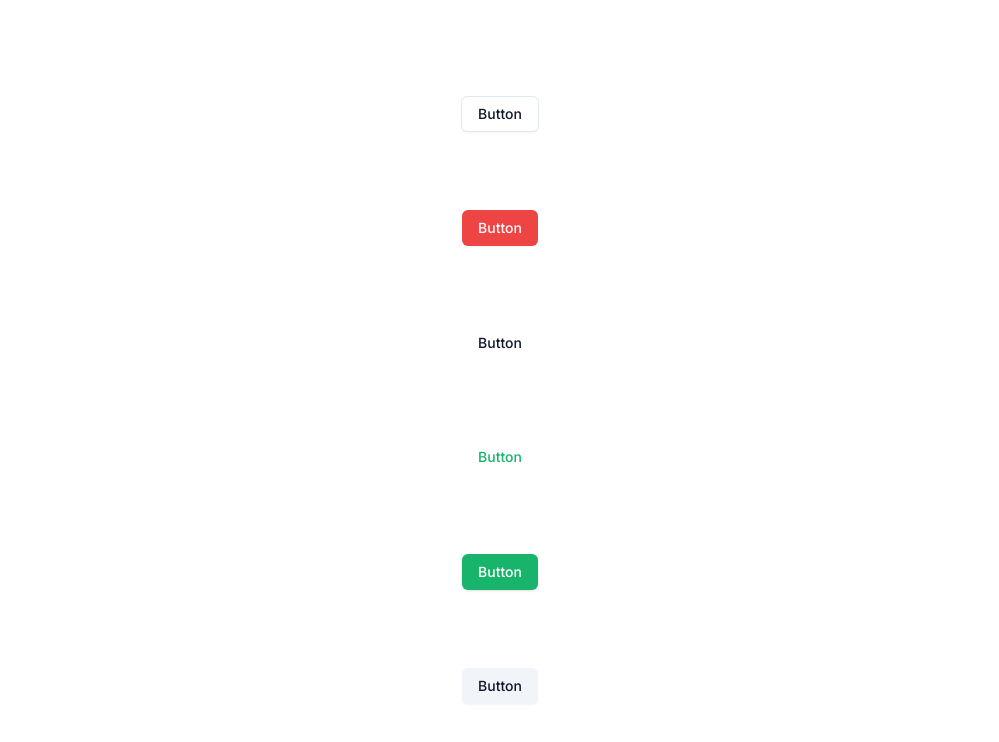
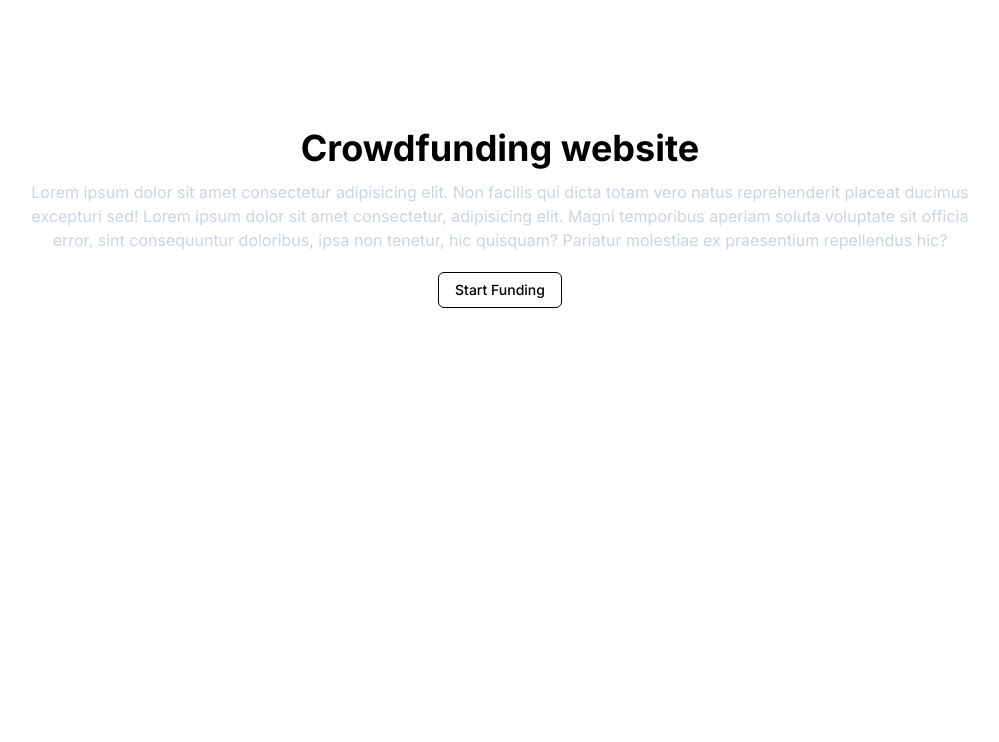
Before and after one commit to VedantBhawsar/crowdfunding-website, a Next.js app: page / in a window 1280 px wide. Shown: the top 742 px of the page, without its empty margins (140-1139 px from the left). Built offline with nearby package versions, Linux system fonts and the light colour scheme.

Commit message:
minor change

```diff
--- a/package.json
+++ b/package.json
@@ -6,7 +6,8 @@
     "dev": "next dev",
     "build": "next build",
     "start": "next start",
-    "lint": "next lint"
+    "lint": "next lint",
+    "prepare": "husky"
   },
   "dependencies": {
     "@prisma/client": "^5.19.1",
@@ -27,6 +28,7 @@
     "@types/react-dom": "^18",
     "eslint": "^8",
     "eslint-config-next": "14.2.7",
+    "husky": "^9.1.5",
     "postcss": "^8",
     "prisma": "^5.19.1",
     "tailwindcss": "^3.4.1",
--- a/src/app/globals.css
+++ b/src/app/globals.css
@@ -2,69 +2,45 @@
 @tailwind components;
 @tailwind utilities;
 
-@layer base {
-  :root {
-    --background: 0 0% 100%;
-    --foreground: 222 47% 11%;
+.theme-custom {
+  /* Name: custom color palette
+     Author: Ilias Ism
+     URL: https://gradient.page */
 
-    --card: 0 0% 100%;
-    --card-foreground: 222 47% 11%;
+  /* CSS: .bg-gradient { background: var(--gradient) } */
+  --gradient: #008044;
+  --background: 161 100% 98.5%;
+  --foreground: 161 10% 1%;
 
-    --popover: 0 0% 100%;
-    --popover-foreground: 222 47% 11%;
+  --muted: 161 10% 92.5%;
+  --muted-foreground: 161 5% 42.5%;
 
-    --primary: 152 76% 40%;
-    --primary-foreground: 355 100% 100%;
+  --popover: 161 10% 92.5%;
+  --popover-foreground: 161 10% 1.25%;
 
-    --secondary: 210 40% 96.1%;
-    --secondary-foreground: 222 47% 11%;
+  --card: 161 10% 92.5%;
+  --card-foreground: 161 10% 1.25%;
 
-    --muted: 210 40% 96.1%;
-    --muted-foreground: 215.4 16.3% 46.9%;
+  --border: 161 15% 90%;
+  --input: 161 15% 90%;
 
-    --accent: 210 40% 96.1%;
-    --accent-foreground: 222 47% 11%;
+  --primary: 161 100% 25%;
+  --primary-foreground: 161 2% 92.5%;
 
-    --destructive: 0 84.2% 60.2%;
-    --destructive-foreground: 210 40% 98%;
+  --secondary: 161 5% 96.25%;
+  --secondary-foreground: 161 7% 12.5%;
 
-    --border: 214.3 31.8% 91.4%;
-    --input: 214.3 31.8% 91.4%;
-    --ring: 152 76% 40%;
+  --accent: 161 5% 96.25%;
+  --accent-foreground: 161 7% 12.5%;
 
-    --radius: 0.5rem;
-  }
+  --destructive: 0 84.2% 60.2%;
+  --destructive-foreground: 0 0% 98%;
 
-  .dark {
-    --background: 222 47% 11%;
-    --foreground: 210 40% 98%;
+  --ring: 161 100% 25%;
 
-    --card: 222 47% 11%;
-    --card-foreground: 210 40% 98%;
+  --radius: 0.5rem;
+}
 
-    --popover: 222 47% 11%;
-    --popover-foreground: 210 40% 98%;
-
-    --primary: 152 76% 40%;
-    --primary-foreground: 355 100% 100%;
-
-    --secondary: 217.2 32.6% 17.5%;
-    --secondary-foreground: 210 40% 98%;
-
-    --muted: 217.2 32.6% 17.5%;
-    --muted-foreground: 215 20.2% 65.1%;
-
-    --accent: 217.2 32.6% 17.5%;
-    --accent-foreground: 210 40% 98%;
-
-    --destructive: 0 62.8% 30.6%;
-    --destructive-foreground: 210 40% 98%;
-
-    --border: 217.2 32.6% 17.5%;
-    --input: 217.2 32.6% 17.5%;
-    --ring: 152 76% 40%;
-  }
-}
 
 @layer base {
   * {
@@ -74,3 +50,9 @@
     @apply bg-background text-foreground;
   }
 }
+
+html,
+body,
+:root {
+  height: 100%;
+}
--- a/src/app/layout.tsx
+++ b/src/app/layout.tsx
@@ -5,8 +5,8 @@ import "./globals.css";
 const inter = Inter({ subsets: ["latin"] });
 
 export const metadata: Metadata = {
-  title: "Create Next App",
-  description: "Generated by create next app",
+  title: "Crowdfunding website",
+  description: "This is crowdfunding website",
 };
 
 export default function RootLayout({
--- a/src/app/page.tsx
+++ b/src/app/page.tsx
@@ -3,13 +3,23 @@ import { Button } from "@/components/ui/button";
 
 export default function Home() {
   return (
-    <main className="flex min-h-screen flex-col items-center justify-between p-24">
-      <Button variant={"outline"}>Button</Button>
-      <Button variant={"destructive"}>Button</Button>
-      <Button variant={"ghost"}>Button</Button>
-      <Button variant={"link"}>Button</Button>
-      <Button variant={"default"}>Button</Button>
-      <Button variant={"secondary"}>Button</Button>
+    <main className=" flex justify-center  w-full h-full">
+      <section className="mt-32 flex flex-col  items-center">
+        <h1 className="text-primary text-4xl font-bold">
+          Crowdfunding website
+        </h1>
+        <p className="text-slate-300 w-3/4 text-center mt-3">
+          Lorem ipsum dolor sit amet consectetur adipisicing elit. Non facilis
+          qui dicta totam vero natus reprehenderit placeat ducimus excepturi
+          sed! Lorem ipsum dolor sit amet consectetur, adipisicing elit. Magni
+          temporibus aperiam soluta voluptate sit officia error, sint
+          consequuntur doloribus, ipsa non tenetur, hic quisquam? Pariatur
+          molestiae ex praesentium repellendus hic?
+        </p>
+        <Button variant={"outline"} className="mt-5">
+          Start Funding
+        </Button>
+      </section>
     </main>
   );
 }
```
Also changed, not shown: 2 other files (tests, documents, lock files or other folders).
